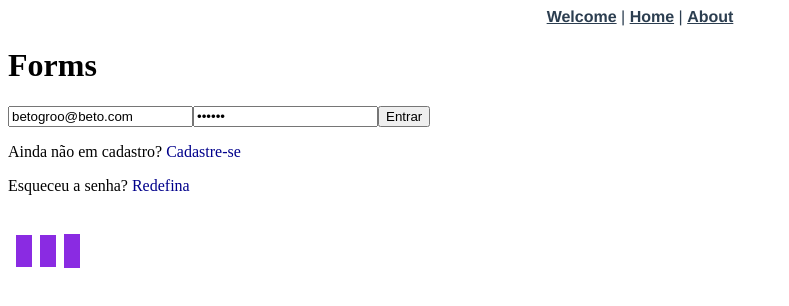
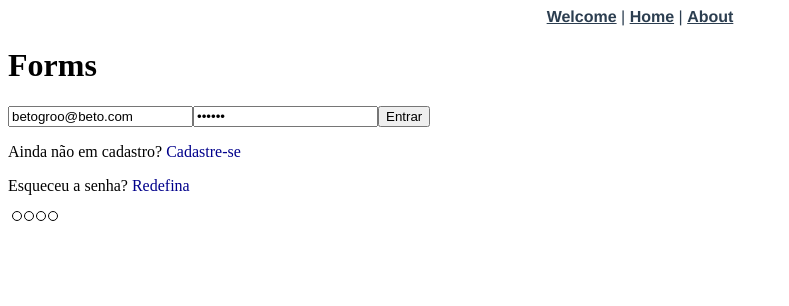
Before and after one commit to betogroo/componentsv4, a Vue app: page /welcome/login in a window 1280 px wide. Both pictures are taken after a click on the button "Entrar". Shown: the top 306 px of the page, without its empty margins (0-789 px from the left). Built offline with nearby package versions, Linux system fonts and the light colour scheme; no server answers.

Commit message:
test: loading css

```diff
--- a/src/components/layout/loading/DefaultLoading.vue
+++ b/src/components/layout/loading/DefaultLoading.vue
@@ -1,8 +1,6 @@
 <template>
   <div class="load">
-    <div></div>
-    <div></div>
-    <div></div>
+    <div v-for="i in 4" :key="i"></div>
   </div>
 </template>
 
@@ -14,7 +12,7 @@ export default defineComponent({
 })
 </script>
 
-<style scoped>
+<style lang="scss" scoped>
 .load {
   display: inline-block;
   position: relative;
@@ -25,31 +23,48 @@ export default defineComponent({
   display: inline-block;
   position: absolute;
   left: 8px;
-  width: 16px;
-  background: blueviolet;
-  animation: load 1.2s cubic-bezier(0, 0.5, 0.5, 1) infinite;
+  width: 8px;
+  height: 8px;
+  border: 1px solid black;
+  border-radius: 50%;
+  background: white;
+  animation: load 1.5s cubic-bezier(0, 0.5, 0.5, 1) infinite;
 }
-.load div:nth-child(1) {
-  left: 8px;
+$pos: 4;
+$delay: 0;
+$step: 12;
+@for $i from 1 through 4 {
+  .load div:nth-child(#{$i}) {
+    left: #{$pos}px;
+    animation-delay: #{$delay/100 * -1}s;
+  }
+  $pos: $pos + $step;
+  $delay: $delay - $step;
+}
+/* .load div:nth-child(1) {
+  left: 4px;
+  animation-delay: -0.36s;
+}
+.load div:nth-child(2) {
+  left: 16px;
   animation-delay: -0.24s;
 }
-.load div:nth-child(2) {
-  left: 32px;
+.load div:nth-child(3) {
+  left: 28px;
   animation-delay: -0.12s;
 }
-.load div:nth-child(3) {
-  left: 56px;
+.load div:nth-child(4) {
+  left: 40px;
   animation-delay: 0;
-}
+} */
 @keyframes load {
   0% {
-    top: 8px;
-    height: 64px;
+    background: red;
   }
+
   50%,
   100% {
-    top: 24px;
-    height: 32px;
+    background: white;
   }
 }
 </style>
```
